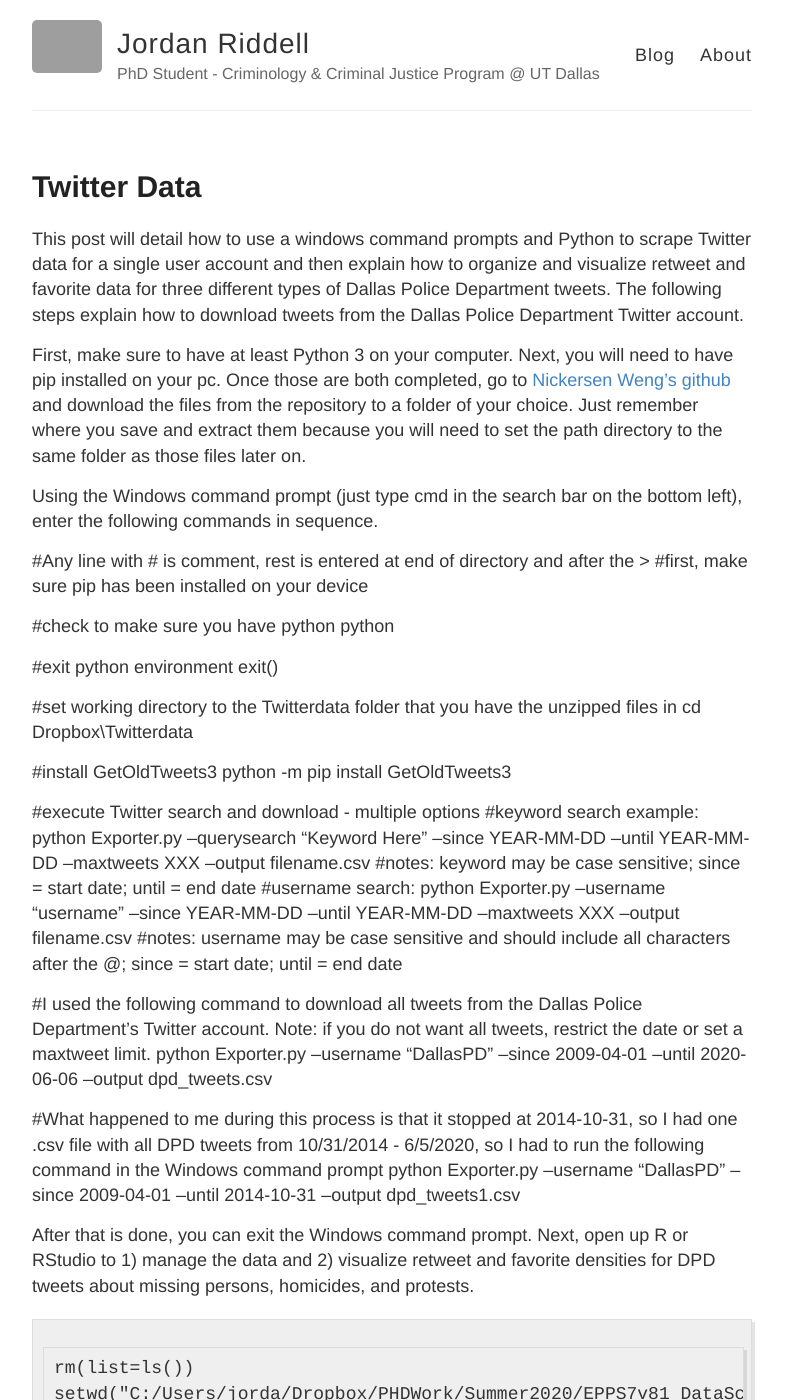
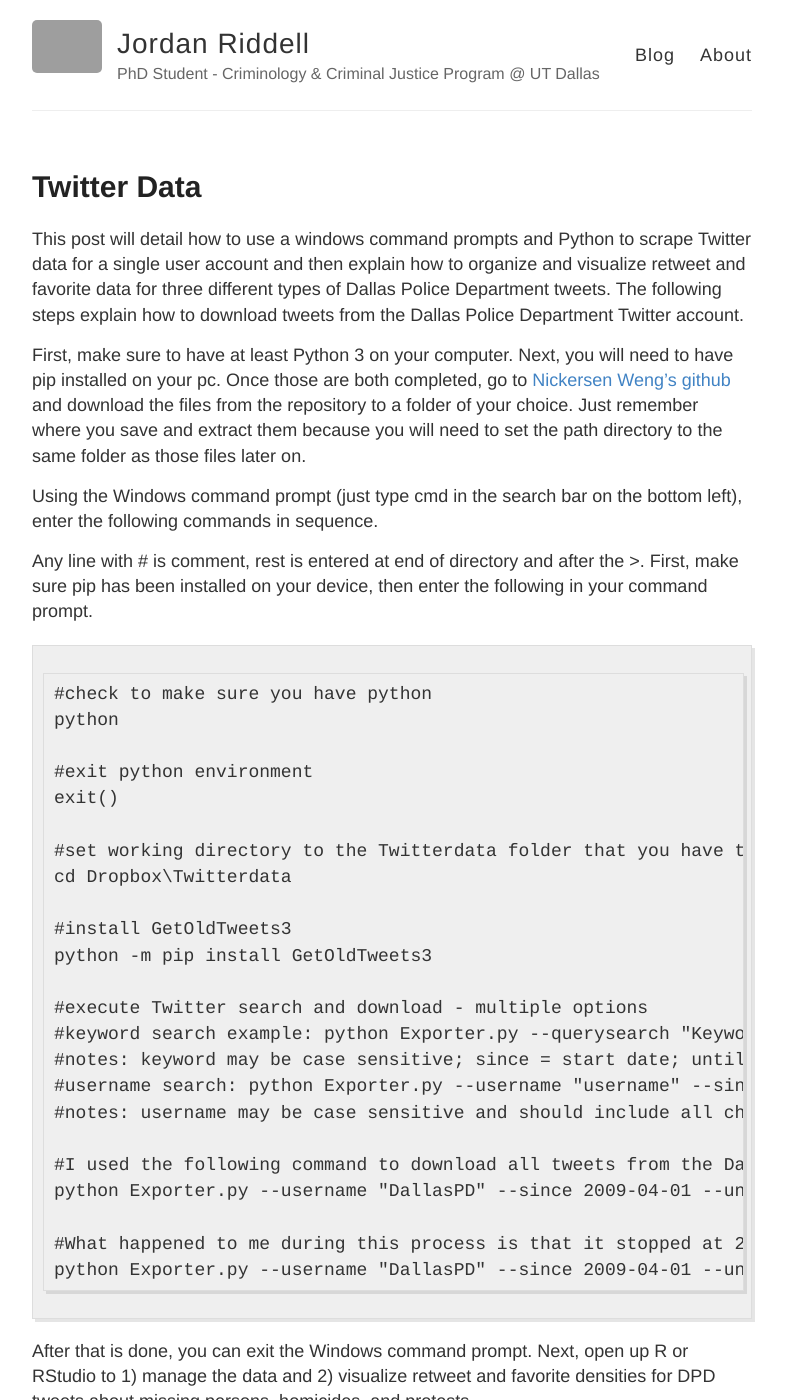
Before and after one commit to jordanriddell/jordanriddell.github.io, a Jekyll site: the page built from _posts/2020-6-3-ADP1.md, in a window 1280 px wide and 1400 px high. Shown: the whole window, without its empty margins (248-1034 px from the left). Built offline with Jekyll 4.4.1, drawn with Linux system fonts in a browser that asks for light colours; grey boxes are pictures that could not be loaded.

Commit message:
Update 2020-6-3-ADP1.md

````diff
--- a/_posts/2020-6-3-ADP1.md
+++ b/_posts/2020-6-3-ADP1.md
@@ -5,15 +5,13 @@ title: Twitter Data
 
 This post will detail how to use a windows command prompts and Python to scrape Twitter data for a single user account and then explain how to organize and visualize retweet and favorite data for three different types of Dallas Police Department tweets. The following steps explain how to download tweets from the Dallas Police Department Twitter account.
 
-
-
 First, make sure to have at least Python 3 on your computer. Next, you will need to have pip installed on your pc. Once those are both completed, go to [Nickersen Weng's github](https://github.com/NicksonWeng/Get-Old-Tweet-Modified) and download the files from the repository to a folder of your choice. Just remember where you save and extract them because you will need to set the path directory to the same folder as those files later on.
 
 Using the Windows command prompt (just type cmd in the search bar on the bottom left), enter the following commands in sequence.
 
-#Any line with # is comment, rest is entered at end of directory and after the >
-#first, make sure pip has been installed on your device
+Any line with # is comment, rest is entered at end of directory and after the >. First, make sure pip has been installed on your device, then enter the following in your command prompt.
 
+```
 #check to make sure you have python
 python
 
@@ -37,6 +35,7 @@ python Exporter.py --username "DallasPD" --since 2009-04-01 --until 2020-06-06 -
 
 #What happened to me during this process is that it stopped at 2014-10-31, so I had one .csv file with all DPD tweets from 10/31/2014 - 6/5/2020, so I had to run the following command in the Windows command prompt
 python Exporter.py --username "DallasPD" --since 2009-04-01 --until 2014-10-31 --output dpd_tweets1.csv
+```
 
 After that is done, you can exit the Windows command prompt. Next, open up R or RStudio to 1) manage the data and 2) visualize retweet and favorite densities for DPD tweets about missing persons, homicides, and protests.
 
````
